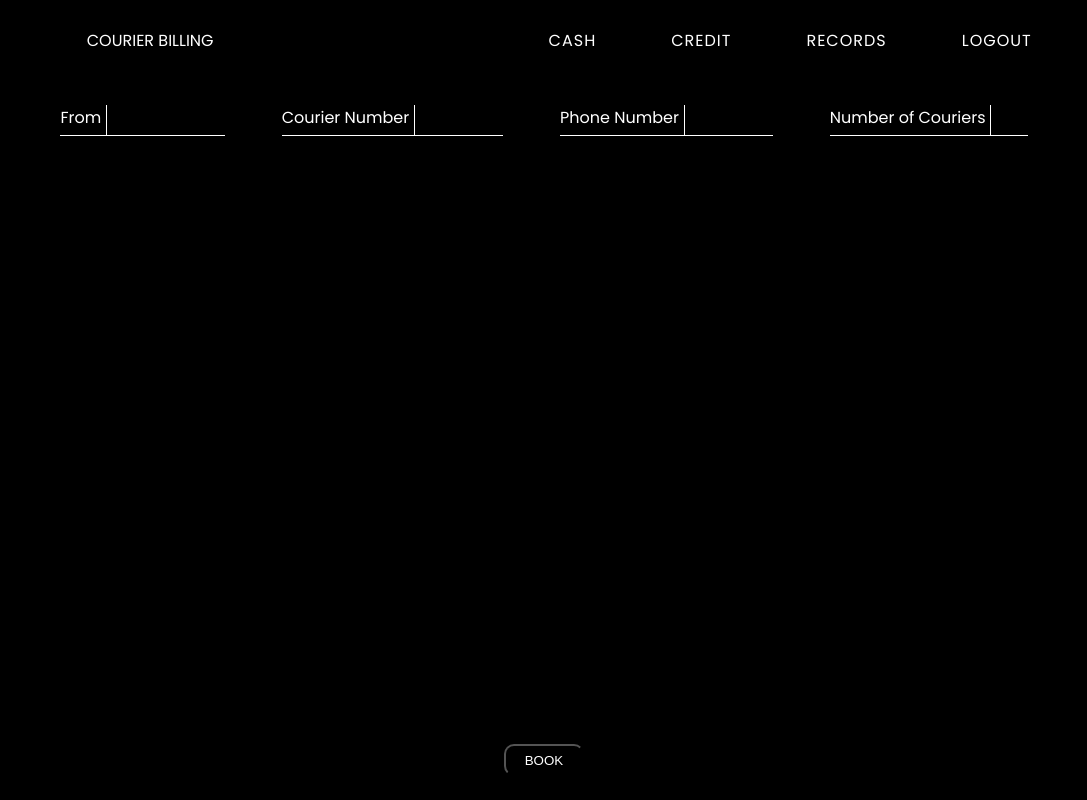
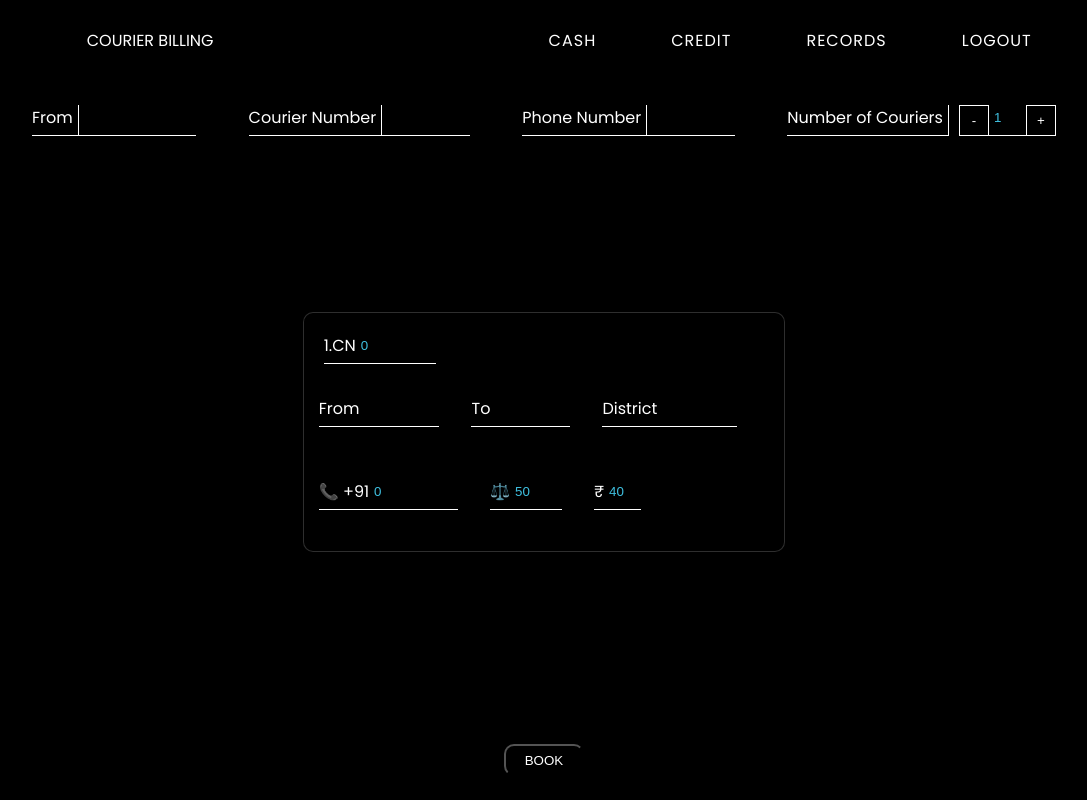
Before and after one commit to HLrahul/Cbill-frontend, a React (Vite) app: page /dashboard in a window 1280 px wide. Shown: the whole page, without its empty margins (96-1183 px from the left). Built offline with nearby package versions, Linux system fonts and the light colour scheme.

Commit message:
added inc&dec

```diff
--- a/src/components/Dashboard Pages/Cash.jsx
+++ b/src/components/Dashboard Pages/Cash.jsx
@@ -5,7 +5,7 @@ import styled from "styled-components";
 import Tiles from "./Tiles";
 
 function Cash() {
-  const [nums, setNums] = useState(0);
+  const [nums, setNums] = useState(1);
   const [tiles, setTiles] = useState([]);
 
   const [from, setFrom] = useState("");
@@ -64,12 +64,16 @@ function Cash() {
             />
           </InputPair>
           <InputPair>
-            <Label>Number of Couriers</Label>
+            <Label className="NumsCourierlbl">Number of Couriers</Label>
+            <Dec onClick={() => setNums((prevNums) => prevNums - 1)}>-</Dec>
             <Input
+              className="NumsCourier"
               type="number"
+              value={nums}
               style={{ width: "5ch" }}
               onChange={(e) => setNums(e.target.value)}
             />
+            <Inc onClick={() => setNums((prevNums) => prevNums + 1)}>+</Inc>
           </InputPair>
         </Div>
       </Section>
@@ -160,7 +164,7 @@ const Div = styled.div`
   width: 80%;
   display: flex;
   align-items: center;
-  justify-content: space-around;
+  justify-content: space-between;
 
   @media (max-width: 425px) {
     width: 60%;
@@ -182,6 +186,10 @@ const Label = styled.label`
   padding-bottom: 5px;
   padding-right: 5px;
   border-bottom: 1px solid white;
+
+  &.NumsCourierlbl {
+    border-right: 1px solid white;
+  }
 `;
 const Input = styled.input`
   &:-webkit-autofill,
@@ -214,4 +222,28 @@ const Input = styled.input`
   @media (max-width: 425px) {
     width: 100%;
   }
+
+  &.NumsCourier {
+    border-left: 0;
+  }
 `;
+
+const Dec = styled.button`
+  width: 30px;
+  background: transparent;
+  outline: none;
+  border: 1px solid white;
+  color: white;
+  cursor: pointer;
+  margin-left: 10px;
+
+  @media (max-width: 425px) {
+    margin-top: auto;
+    margin-bottom: 5px;
+    height: 32px;
+    width: 32px;
+  }
+`;
+const Inc = styled(Dec)`
+  margin-left: 0;
+`;
```
